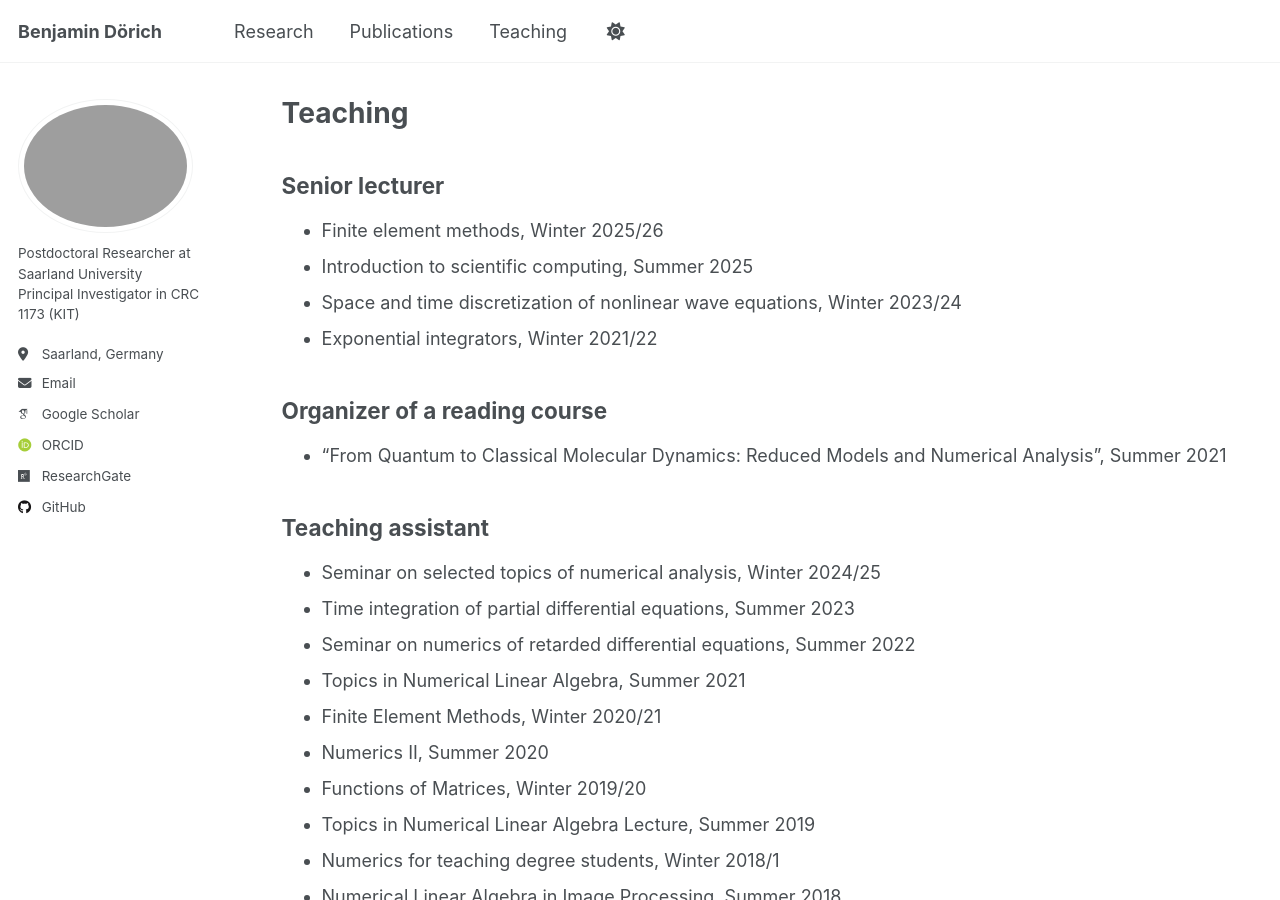
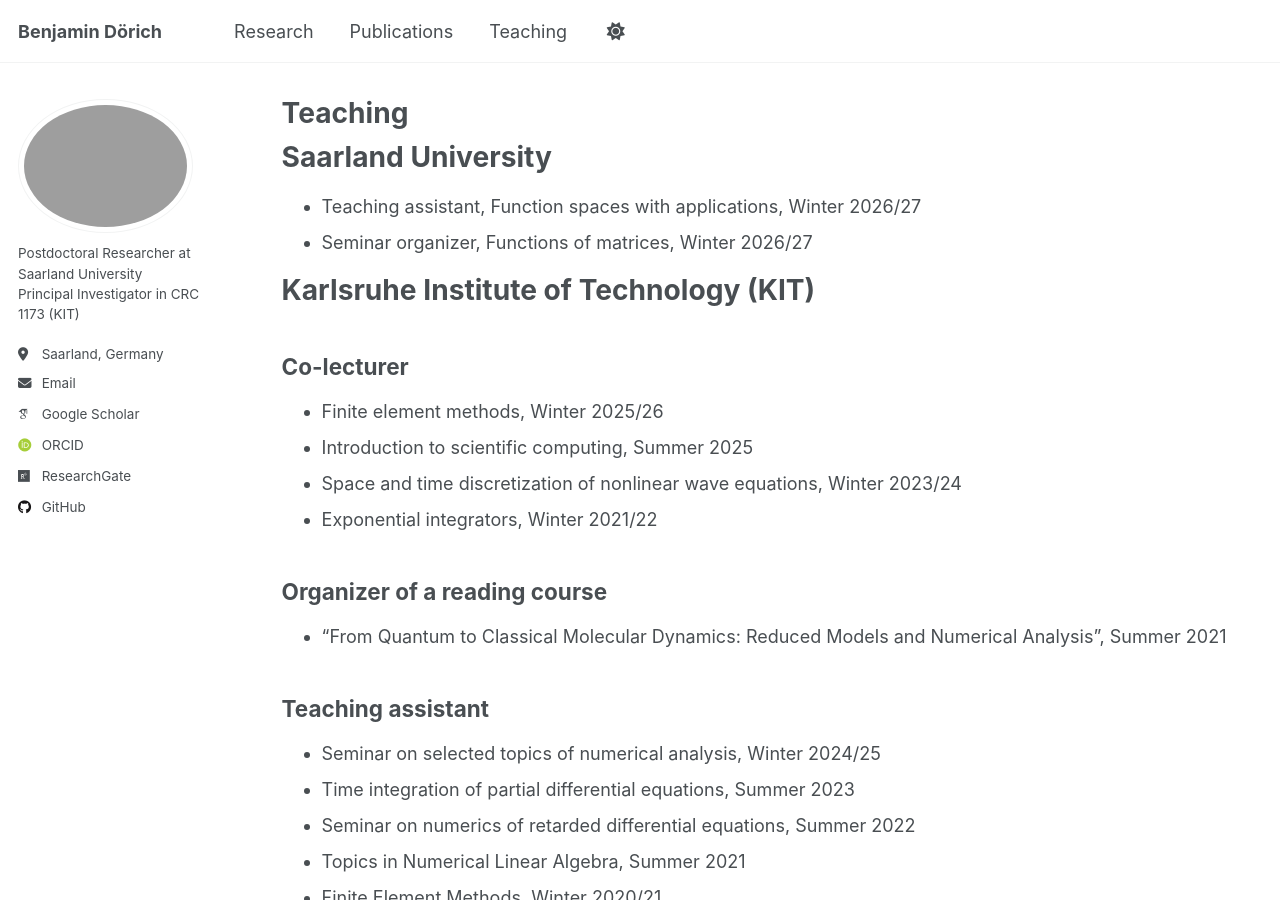
Before and after one commit to BenjaminDoerich/BenjaminDoerich.github.io, a Jekyll site: the page built from _pages/teaching.md, in a window 1280 px wide and 900 px high. Built offline with Jekyll 4.4.1, drawn with Linux system fonts in a browser that asks for light colours; some web fonts are replaced; a script that is not in the unit is left out.

Commit message:
Update teaching.md

```diff
--- a/_pages/teaching.md
+++ b/_pages/teaching.md
@@ -9,7 +9,14 @@ redirect_from:
 
 {% include base_path %}
 
-## Senior lecturer
+# Saarland University
+
+* Teaching assistant, Function spaces with applications, Winter 2026/27
+* Seminar organizer, Functions of matrices, Winter 2026/27
+
+# Karlsruhe Institute of Technology (KIT)
+
+## Co-lecturer
 
 * Finite element methods, Winter 2025/26
 * Introduction to scientific computing, Summer 2025
@@ -27,9 +34,9 @@ redirect_from:
 * Time integration of partial differential equations, Summer 2023
 * Seminar on numerics of retarded differential equations, Summer 2022
 * Topics in Numerical Linear Algebra, Summer 2021
-*	Finite Element Methods, Winter 2020/21
-*	Numerics II, Summer 2020
+* Finite Element Methods, Winter 2020/21
+* Numerics II, Summer 2020
 * Functions of Matrices, 	Winter 2019/20
-*	Topics in Numerical Linear Algebra 	Lecture, Summer 2019
-*	Numerics for teaching degree students, 	Winter 2018/1
-*	Numerical Linear Algebra in Image Processing, Summer 2018
+* Topics in Numerical Linear Algebra 	Lecture, Summer 2019
+* Numerics for teaching degree students, 	Winter 2018/1
+* Numerical Linear Algebra in Image Processing, Summer 2018
```
